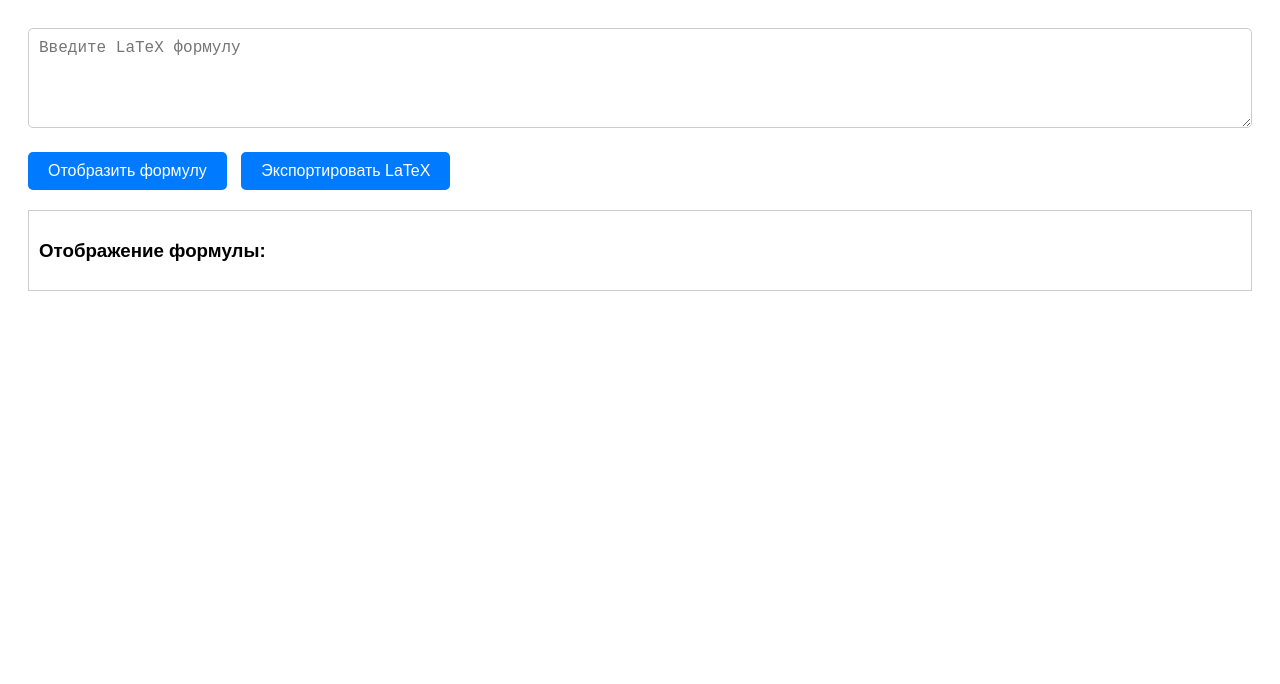
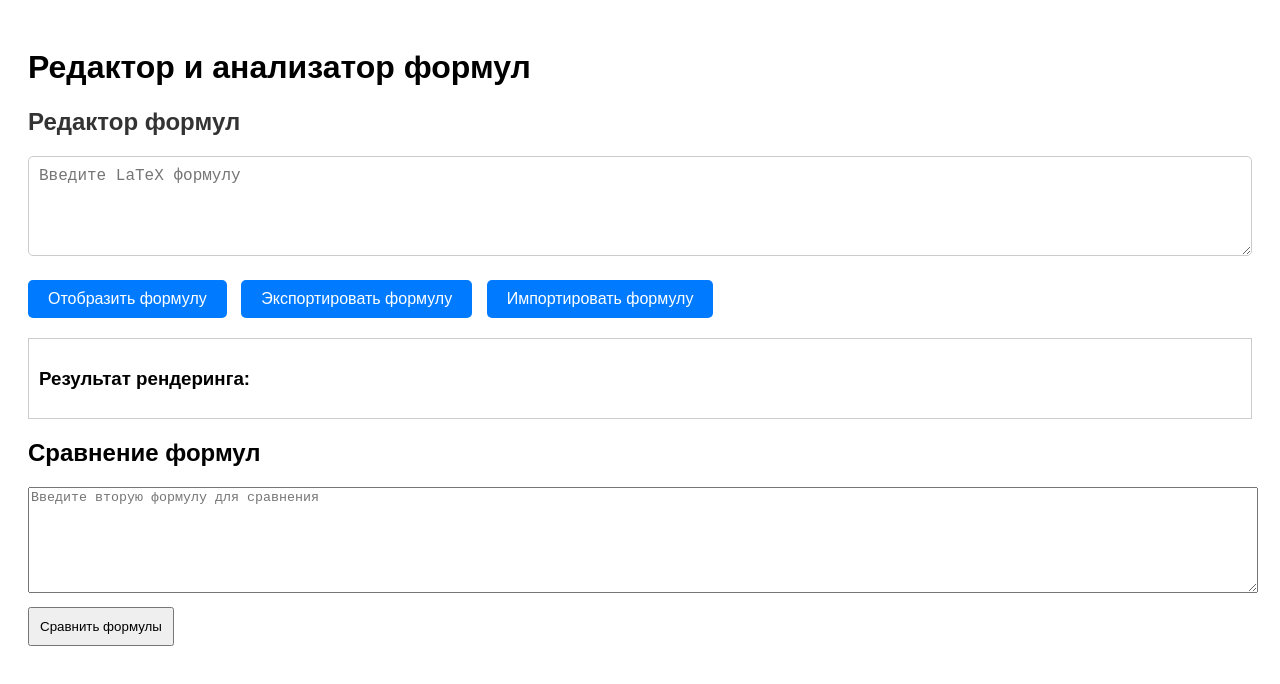
Before and after one commit to dariythe6th/hacaton, a plain HTML site: page atomizer/index.html in a window 1280 px wide. Drawn offline with nearby package versions, Linux system fonts and the light colour scheme; some packages are replaced by stand-ins of ours.

Commit message:
Update index.html

```diff
--- a/atomizer/index.html
+++ b/atomizer/index.html
@@ -3,20 +3,31 @@
 <head>
     <meta charset="UTF-8">
     <meta name="viewport" content="width=device-width, initial-scale=1.0">
-    <title>Formula Editor</title>
-    <script src="https://cdnjs.cloudflare.com/ajax/libs/mathjax/2.7.7/MathJax.js?config=TeX-MML-AM_CHTML" type="text/javascript"></script>
+    <title>Редактор формул</title>
+    <script src="https://cdnjs.cloudflare.com/ajax/libs/mathjax/2.7.7/MathJax.js?config=TeX-MML-AM_CHTML"></script>
     <link rel="stylesheet" href="styles.css">
 </head>
 <body>
+  <h1>Редактор и анализатор формул</h1>
+
   <div id="editor">
-        <textarea id="latexInput" placeholder="Введите LaTeX формулу"></textarea>
+    <h2>Редактор формул</h2>
+    <textarea id="latexInput" placeholder="Введите LaTeX формулу"></textarea><br>
     <button onclick="renderFormula()">Отобразить формулу</button>
-        <button onclick="exportLatex()">Экспортировать LaTeX</button>
+    <button onclick="exportLatex()">Экспортировать формулу</button>
+    <button onclick="importLatex()">Импортировать формулу</button>
   </div>
 
   <div id="output">
-        <h3>Отображение формулы:</h3>
+    <h3>Результат рендеринга:</h3>
     <div id="formulaOutput"></div>
+  </div>
+
+  <div id="comparison">
+    <h2>Сравнение формул</h2>
+    <textarea id="compareInput" placeholder="Введите вторую формулу для сравнения"></textarea><br>
+    <button onclick="compareFormulas()">Сравнить формулы</button>
+    <p id="comparisonResult"></p>
   </div>
 
   <script src="app.js"></script>
```
Lines whose indentation alone changed are shown as unchanged.
